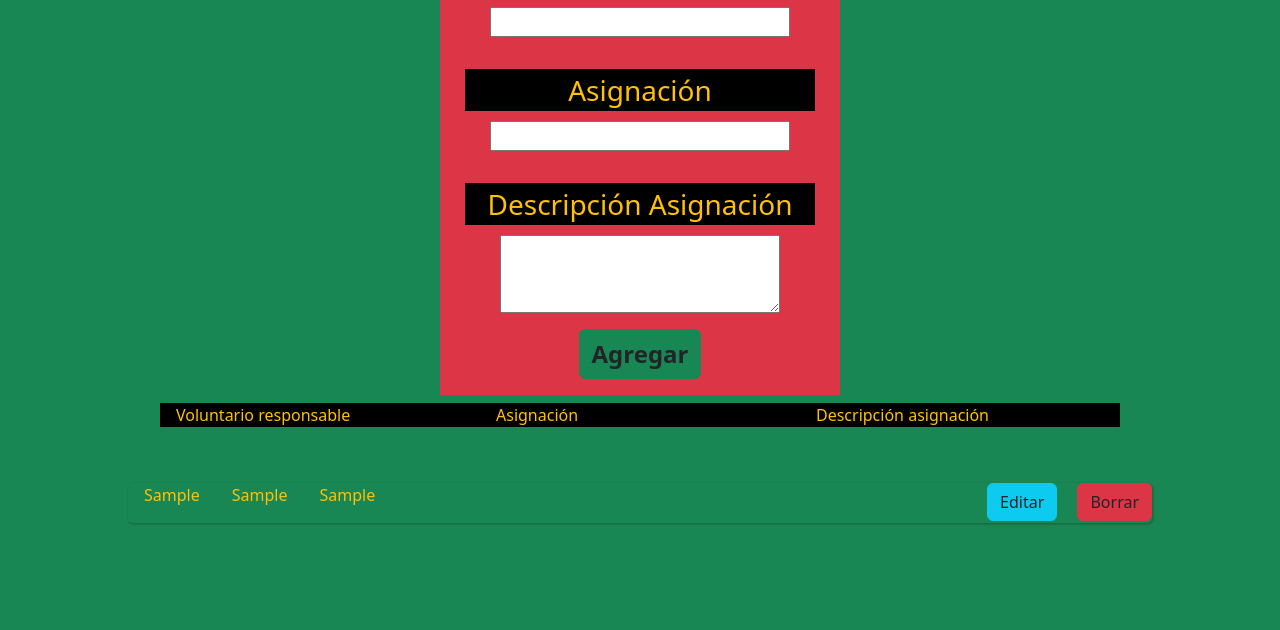
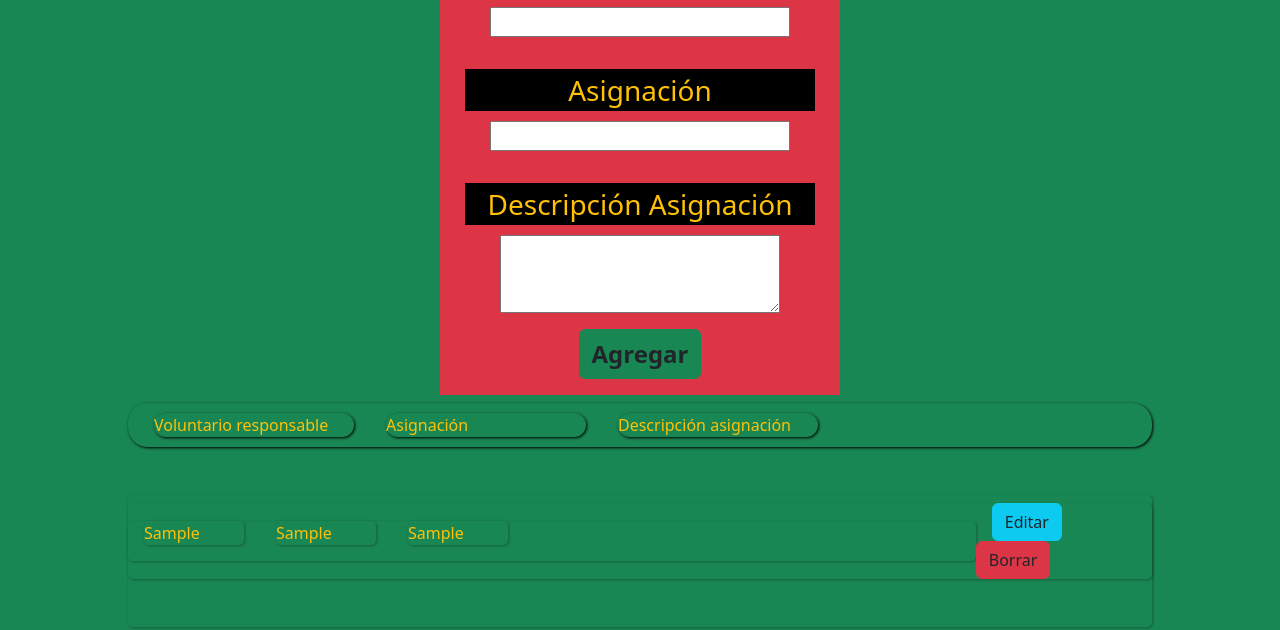
Before and after one commit to spezoa/proj2_udd, a plain HTML site: page index.html in a window 1280 px wide. Both pictures are taken after typing "Sample", "Sample", "Sample" into the empty fields and a click on the button "Agregar". Shown: the part 170-800 px from the top of the page. Drawn offline with nearby package versions, Linux system fonts and the light colour scheme.

Commit message:
corrección de styling

```diff
--- a/index.html
+++ b/index.html
@@ -38,12 +38,12 @@
                 <button class="btn btn-primary text-dark fs-4 fw-bold my-3" id="updateBtn">Actualizar</button>
             </form>
         </section>
-        <section class="bg-black d-flex w-75 mt-2 mb-5">
-            <div id="infoHead" class="d-flex w-100">
+        <section id="infoHead" class="d-flex mt-2 mb-5">
+
                 <div class="formInSection mx-3 border-2">Voluntario responsable</div>
                 <div class="formInSection mx-3 border-2">Asignación</div>
                 <div class="formInSection mx-3 border-2">Descripción asignación</div>
-            </div>
+
         </section>
         <!-- <article class="d-flex justify-content-between mt-2 mb-5">
                 <div>
--- a/style.css
+++ b/style.css
@@ -25,31 +25,66 @@ input {
     display: flex;
     flex-direction: column;
     align-items: center;
-}
-
-#assignedFunction article {
-    width: 100%;
-    display: flex;
-    justify-content: space-between;
     border-radius: 5px;
     box-shadow: 1px 1px 3px rgba(0, 0, 0, 0.3);
 }
 
-#assignedFunction article div:first-child {
+#assignedFunction article {
     display: flex;
+    justify-content: space-between;
+    align-items: center;
+    width: 100%;
+    border-radius: 5px;
+    box-shadow: 1px 1px 3px rgba(0, 0, 0, 0.3);
 }
 
-section div div{
+#assignedFunction article div:first-child{
     display: flex;
     justify-content: start;
-    width: 300px;
-
+    align-items: center;
+    width: 85%;
+    border-radius: 5px;
+    box-shadow: 1px 1px 3px rgba(0, 0, 0, 0.3);
 }
 
-#assignedFunction .formInSection {
+#assignedFunction article div p{
+    display: flex;
+    justify-content: start;
+    width: 100px;
+    border-radius: 5px;
+    box-shadow: 1px 1px 3px rgba(0, 0, 0, 0.3);
+}
+
+#infoHead {
+    display: flex;
+    justify-content: start;
+    padding: 10px;
+    width: 80%;
+    border-radius: 20px;
+    box-shadow: 1px 1px 3px rgba(0, 0, 0, 50);
+}
+
+/* #infoHead article {
+    display: flex;
+    justify-content: start;
+    padding: 6px;
+    width: 100%;
+    border-radius: 0px;
+    box-shadow: 1px 1px 3px rgba(0, 0, 0, 50);
+} */
+
+#infoHead div {
+    display: flex;
+    justify-content: start;
+    width: 200px;
+    border-radius: 20px;
+    box-shadow: 1px 1px 3px rgba(0, 0, 0, 50);
+}
+
+/* #assignedFunction .formInSection {
     display: flex;
     justify-content:space-between;
-}
+} */
 
 p {
     margin-right: 15px;
```
